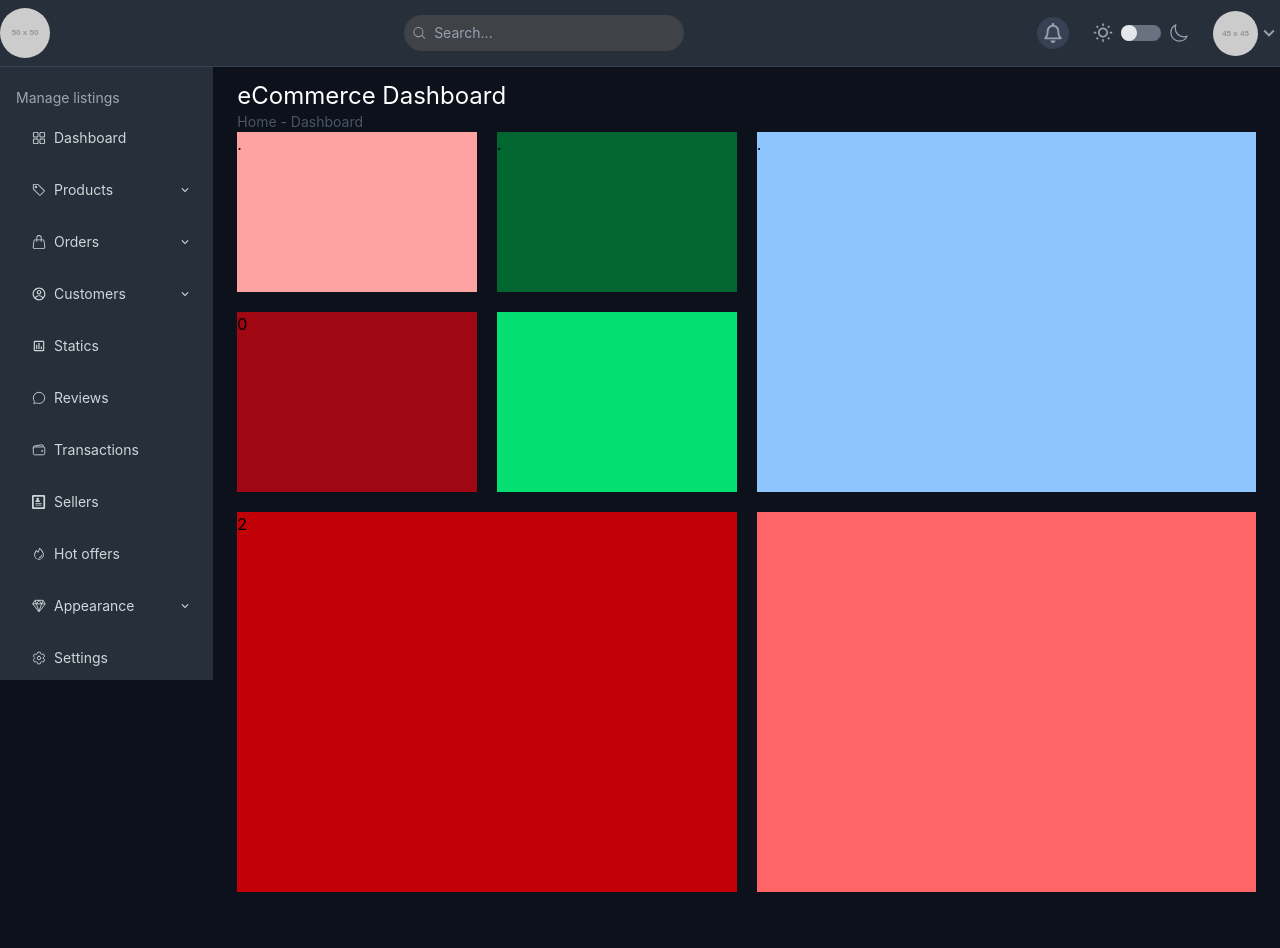
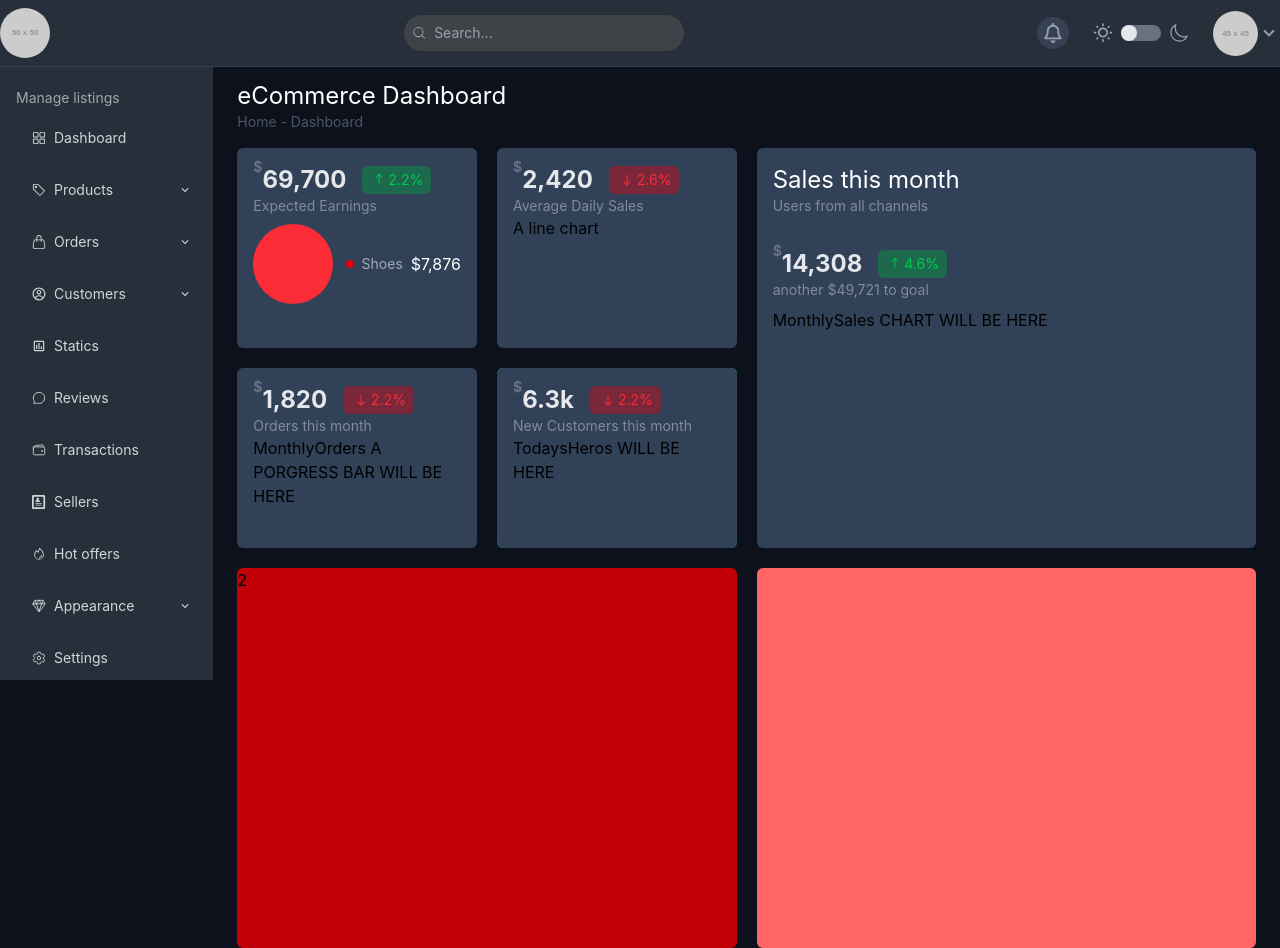
Before and after one commit to nimanek/dashboard, a React (Vite) app: page / in a window 1280 px wide. Before the commit the page ends 892 px from the top, so only its background shows below. Built offline with nearby package versions, Linux system fonts and the light colour scheme.

Commit message:
created component for stat and chartcards

```diff
--- /dev/null
+++ b/src/components/ChartCard.tsx
@@ -0,0 +1,39 @@
+import { IoIosArrowRoundUp } from "react-icons/io";
+import { IoIosArrowRoundDown } from "react-icons/io";
+
+export const ChartCard = ({children, title,change,isPositive, desc, price,downDesc}) => {
+    return (
+        <div>
+            <div className="bg-slate-700 p-4 h-100 rounded-md">
+                <h2 className="text-white text-2xl">{title}</h2>
+                <p className="text-gray-300/50 text-sm mb-8">{desc}</p>
+                {/* up chartCard flex */}
+                <div className="flex justify-start items-center gap-4">
+                    <span className="text-2xl text-gray-200 font-bold">
+                        <sup className="text-sm align-super text-gray-500 font-bold">
+                            $
+                        </sup>
+                        {price}
+                    </span>
+                    <span
+                        className={`${isPositive ? "bg-green-600/40 text-green-500" : "bg-red-600/40 text-red-500"} px-2 py-1 rounded-md  text-sm`}
+                    >
+                        <div className="flex">
+                            {isPositive ? (
+                                <IoIosArrowRoundUp size={18} />
+                            ) : (
+                                <IoIosArrowRoundDown size={20} />
+                            )}{" "}
+                            {change}%
+                        </div>
+                    </span>
+                </div>
+                {/* middle chartCard text */}
+                <p className="text-gray-300/50 text-sm mb-2">{downDesc}</p>
+
+                {/* down chartCard  */}
+                {children}
+            </div>
+        </div>
+    );
+};
--- a/src/components/Mainside.tsx
+++ b/src/components/Mainside.tsx
@@ -1,20 +1,69 @@
+import { ChartCard } from "./ChartCard";
+import { StatCard } from "./StatCard";
+import { DailySales } from "./statCardDownData/DailySales";
+import { EarningsBreakdown } from "./statCardDownData/EarningsBreakdown";
+import { MonthlyOrders } from "./statCardDownData/MonthlyOrders";
+import { MonthlySales } from "./statCardDownData/MonthlySales";
+import { TodaysHeros } from "./statCardDownData/TodaysHeros";
+
 export const Mainside = () => {
     return (
         <>
             <div className="mx-6 mt-4">
-                <div className="">
+                <div className="my-4">
                     <h3 className="text-white text-2xl">eCommerce Dashboard</h3>
                     <p className="text-gray-600 text-sm">Home - Dashboard</p>
                 </div>
 
                 <div className="grid grid-cols-8 grid-rows-6 gap-5">
-                    <div className="bg-red-300 col-start-1 col-end-3 row-start-1 row-end-10">.</div>
-                    <div className="bg-green-800 col-start-3 col-end-5 row-start-1 row-end-10">.</div>
-                    <div className="bg-blue-300 col-start-5 col-end-9 row-start-1 row-end-20">.</div>
-                    <div className="bg-red-800 col-start-1 col-end-3 row-start-10 row-end-20">0</div>
-                    <div className="bg-green-400 col-start-3 col-end-5 row-start-10 row-end-20"></div>
-                    <div className="bg-red-700 col-start-1 col-end-5 row-start-20 row-end-40">2</div>
-                    <div className="bg-red-400 col-start-5 col-end-9 row-start-20 row-end-40"></div>
+                    <div className="col-start-1 col-end-3 row-start-1 row-end-10">
+                        <StatCard
+                            title="Expected Earnings"
+                            value="69,700"
+                            change={2.2}
+                            isPositive={true}
+                        >
+                            <EarningsBreakdown />
+                        </StatCard>
+                    </div>
+                    <div className="col-start-3 col-end-5 row-start-1 row-end-10">
+                        <StatCard
+                            title="Average Daily Sales"
+                            value="2,420"
+                            change={2.6}
+                            isPositive={false}
+                        >
+                            <DailySales />
+                        </StatCard>
+                    </div>
+                    <div className="col-start-5 col-end-9 row-start-1 row-end-20">
+                        <ChartCard title="Sales this month" desc="Users from all channels" price="14,308" downDesc="another $49,721 to goal" change={4.6} isPositive={true}>
+                            <MonthlySales />
+                        </ChartCard>
+                    </div>
+                    <div className="col-start-1 col-end-3 row-start-10 row-end-20">
+                        <StatCard
+                            title="Orders this month"
+                            value="1,820"
+                            change={2.2}
+                            isPositive={false}
+                        >
+                            <MonthlyOrders />
+                        </StatCard>
+                    </div>
+                    <div className="bg-green-400 col-start-3 col-end-5 row-start-10 row-end-20 rounded-md">
+                        <StatCard     //NEEDS FIX (CREATE ANOTHER COMPONENT)
+                            title="New Customers this month"
+                            value="6.3k"
+                            change={2.2}
+                        >
+                            <TodaysHeros />
+                        </StatCard>
+                    </div>
+                    <div className="bg-red-700 col-start-1 col-end-5 row-start-20 row-end-40 rounded-md">
+                        2
+                    </div>
+                    <div className="bg-red-400 col-start-5 col-end-9 row-start-20 row-end-40 rounded-md"></div>
                 </div>
             </div>
         </>
--- /dev/null
+++ b/src/components/StatCard.tsx
@@ -0,0 +1,36 @@
+import type { ReactNode } from "react";
+import { IoIosArrowRoundUp } from "react-icons/io";
+import { IoIosArrowRoundDown } from "react-icons/io";
+
+
+type Props = {
+    title: string;
+    value: string;
+    change: number;
+    isPositive?: boolean;
+    children: ReactNode
+}
+
+export const StatCard = ({ title, value, change, isPositive, children }:Props) => {
+    return (
+        <>
+            <div className="bg-slate-700 p-4 h-full rounded-md">
+                {/* up stat flex */}
+                <div className="flex justify-start items-center gap-4">
+                    <span className="text-2xl text-gray-200 font-bold"><sup className="text-sm align-super text-gray-500 font-bold">$</sup>{value}</span>
+                    <span className={`${isPositive ? 'bg-green-600/40 text-green-500' : 'bg-red-600/40 text-red-500'} px-2 py-1 rounded-md  text-sm`}>
+                        <div className="flex">
+                            {isPositive ? <IoIosArrowRoundUp size={18}/> :<IoIosArrowRoundDown size={20}/>} {change}%
+                        </div>
+                    </span>
+                </div>
+                {/* middle text */}
+                <p className="text-gray-300/50 text-sm">{title}</p>
+
+                {/* down stat flex  */}
+               {children}
+
+            </div>
+        </>
+    );
+};
--- /dev/null
+++ b/src/components/statCardDownData/DailySales.tsx
@@ -0,0 +1,9 @@
+import React from 'react'
+
+export const DailySales = () => {
+  return (
+    <div>
+        A line chart
+    </div>
+  )
+}
--- /dev/null
+++ b/src/components/statCardDownData/EarningsBreakdown.tsx
@@ -0,0 +1,17 @@
+
+export const EarningsBreakdown = () => {
+  return (
+    <>
+         <div className="flex justify-between items-center mt-2">
+                    <div className="rounded-full bg-red-500 w-20 h-20"></div>
+                    <div className="flex flex-col">
+                        <div className="flex justify-evenly items-center text-gray-300/70 gap-2">
+                            <span className="w-2 h-2 bg-red-600 rounded-full"></span>
+                            <div className="text-sm">Shoes</div>
+                            <div className="text-white">$7,876</div>
+                        </div>
+                    </div>
+                </div>
+    </>
+  )
+}
--- /dev/null
+++ b/src/components/statCardDownData/MonthlyOrders.tsx
@@ -0,0 +1,7 @@
+import React from 'react'
+
+export const MonthlyOrders = () => {
+  return (
+    <div>MonthlyOrders A PORGRESS BAR WILL BE HERE</div>
+  )
+}
--- /dev/null
+++ b/src/components/statCardDownData/MonthlySales.tsx
@@ -0,0 +1,7 @@
+import React from 'react'
+
+export const MonthlySales = () => {
+  return (
+    <div>MonthlySales CHART WILL BE HERE</div>
+  )
+}
--- /dev/null
+++ b/src/components/statCardDownData/TodaysHeros.tsx
@@ -0,0 +1,7 @@
+import React from 'react'
+
+export const TodaysHeros = () => {
+  return (
+    <div>TodaysHeros WILL BE HERE</div>
+  )
+}
```
